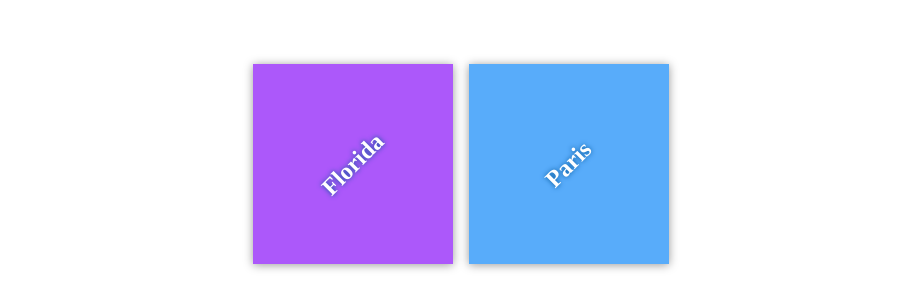
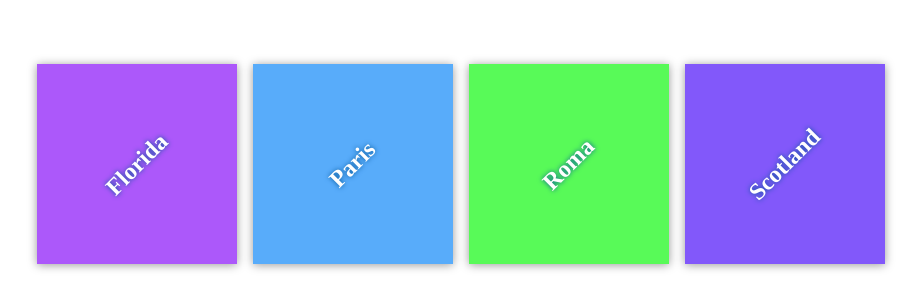
Before and after one commit to ramzi87/my-travel-plans, a plain HTML site: page index.html in a window 1280 px wide. Shown: the part 236-544 px from the top of the page, without its empty margins (179-1100 px from the left). Drawn offline with Linux system fonts and the light colour scheme.

Commit message:
files commited from ramzi branch

```diff
--- a/app.css
+++ b/app.css
@@ -58,3 +58,9 @@ h2 {
 #paris {
     background-color: #58ACFA;
 }
+#roma {
+    background-color: #58FA58;
+}
+#scotland {
+    background-color: #8258FA;
+}
--- a/index.html
+++ b/index.html
@@ -17,6 +17,12 @@
             <div class="destination" id="paris">
                 <h2>Paris</h2>
             </div>
+            <div class="destination" id="roma">
+                <h2>Roma</h2>
+            </div>
+            <div class="destination" id="scotland">
+                <h2>Scotland</h2>
+            </div>
         </div>
     </div>
 
```
